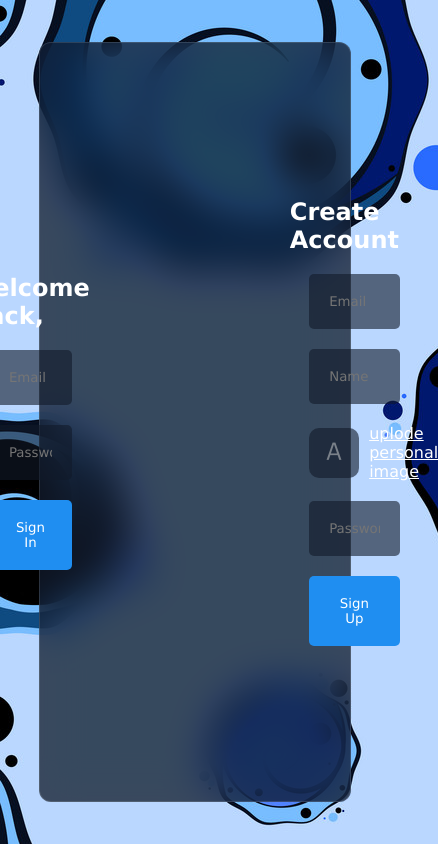
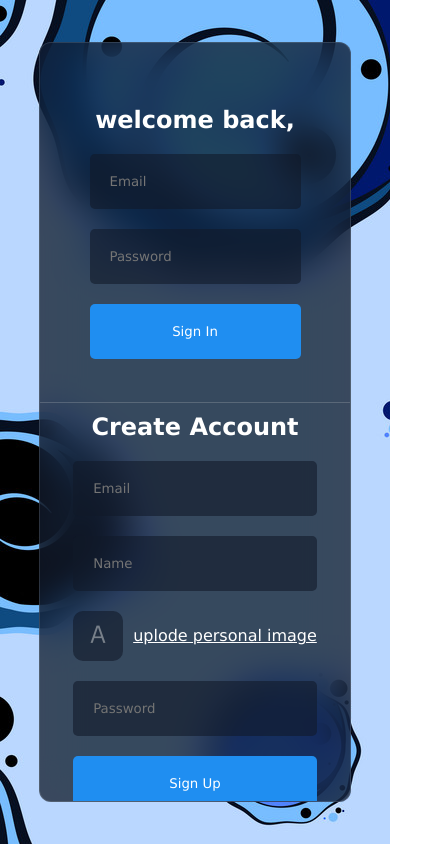
Before and after one commit to Elsayed-Rady-Elsayed/REACT-CHAT-APP, a React (Vite) app: page / in a window 390 px wide. Shown: the whole page, 438 px wide, since content can reach past the window. Built offline with nearby package versions, Linux system fonts and the light colour scheme; no server answers.

Commit message:
handle firebase functionality

```diff
--- a/index.html
+++ b/index.html
@@ -1,10 +1,9 @@
-<!doctype html>
+<!DOCTYPE html>
 <html lang="en">
   <head>
     <meta charset="UTF-8" />
-    <link rel="icon" type="image/svg+xml" href="/favicon.png" />
     <meta name="viewport" content="width=device-width, initial-scale=1.0" />
-    <title>Lama Dev Chat App</title>
+    <title>chat app</title>
   </head>
   <body>
     <div id="root"></div>
--- a/src/components/detail/Detail.jsx
+++ b/src/components/detail/Detail.jsx
@@ -15,6 +15,8 @@ const Detail = () => {
   const { currentUser } = useUserStore();
 
   const handleBlock = async () => {
+    console.log(user);
+
     if (!user) return;
     const userDocRef = doc(db, "users", currentUser.id);
     try {
@@ -24,7 +26,10 @@ const Detail = () => {
       changeBlock();
     } catch (e) {}
     changeBlock();
+    window.location.reload();
   };
+  console.log(isrecieverBlocked);
+
   return (
     <div className="detail">
       <div className="user">
--- a/src/components/list/chatList/ChatList.jsx
+++ b/src/components/list/chatList/ChatList.jsx
@@ -66,8 +66,15 @@ const ChatList = () => {
       console.log(error);
     }
   };
+  const [viewdList, setViewedList] = useState([]);
   let filterdChats = chats.filter((e) => e.user.name.includes(serachFriend));
-
+  useEffect(() => {
+    if (filterdChats.length == 0) {
+      setViewedList(chats);
+    } else {
+      setViewedList(filterdChats);
+    }
+  }, [serachFriend]);
   return (
     <div className="chatlist">
       <div className="search">
@@ -90,10 +97,10 @@ const ChatList = () => {
           }}
         />
       </div>
-      {chats.length === 0 ? (
+      {viewdList.length === 0 ? (
         <p></p>
       ) : (
-        filterdChats.map((el) => (
+        viewdList.map((el) => (
           <div
             key={el.chatId}
             className="item"
--- a/src/components/login/login.css
+++ b/src/components/login/login.css
@@ -5,6 +5,7 @@
   align-items: center;
   justify-content: center;
   gap: 100px;
+  overflow-y: scroll;
   .item {
     flex: 1;
     display: flex;
@@ -65,3 +66,20 @@
     background-color: #dddddd35;
   }
 }
+@media (max-width: 600px) {
+  .login {
+    margin-top: 20px;
+    padding: 10px 0px;
+    flex-direction: column;
+    gap: 10px;
+    .item {
+      form {
+        width: 100%;
+      }
+    }
+  }
+  .separtor {
+    width: 100% !important;
+    height: 1px !important;
+  }
+}
--- a/src/index.css
+++ b/src/index.css
@@ -7,7 +7,7 @@
   transition: all 0.3s;
 }
 body {
-  overflow: hidden;
+  overflow-x: hidden;
   background-image: url("../public/bg.jpg");
   display: flex;
   align-items: center;
@@ -23,6 +23,7 @@ body {
   backdrop-filter: blur(20px) saturate(180%);
   border: 1px solid rgba(255, 255, 255, 0.125);
   display: flex;
+  overflow-y: scroll;
 }
 ::-webkit-scrollbar {
   background-color: rgba(17, 25, 40, 0.5);
--- a/src/lib/chatStore.js
+++ b/src/lib/chatStore.js
@@ -12,14 +12,14 @@ export const useChatStore = create((set) => ({
     if (user.blocked.includes(currentUser.id)) {
       return set({
         chatId,
-        user: null,
+        user,
         isCurrentUserBlocked: true,
         isrecieverBlocked: false,
       });
     } else if (currentUser.blocked.includes(user.id)) {
       return set({
         chatId,
-        user: null,
+        user,
         isCurrentUserBlocked: false,
         isrecieverBlocked: true,
       });
@@ -33,6 +33,9 @@ export const useChatStore = create((set) => ({
     }
   },
   changeBlock: () => {
-    set((state) => ({ ...state, isrecieverBlocked: !isrecieverBlocked }));
+    set((state) => ({
+      ...state,
+      isReceiverBlocked: !state.isReceiverBlocked,
+    }));
   },
 }));
```
